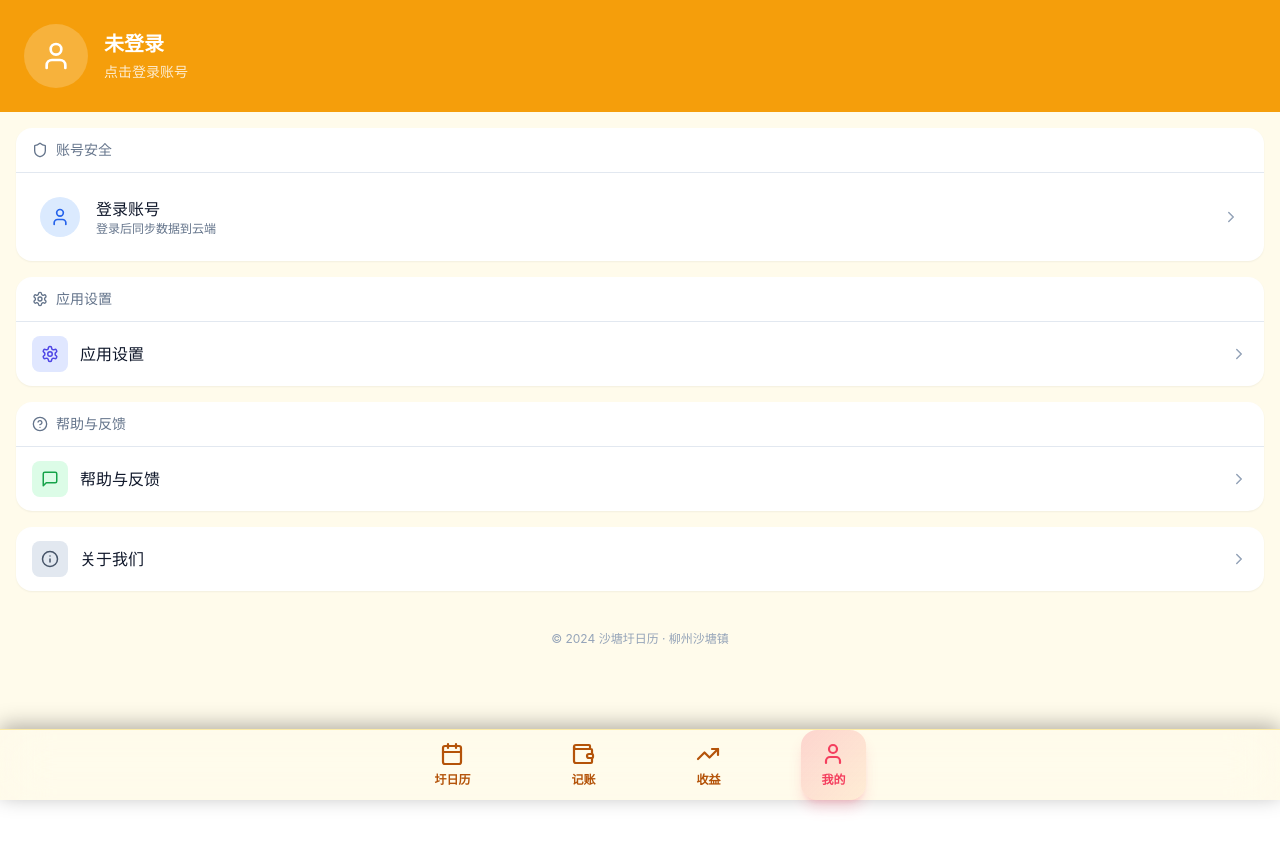
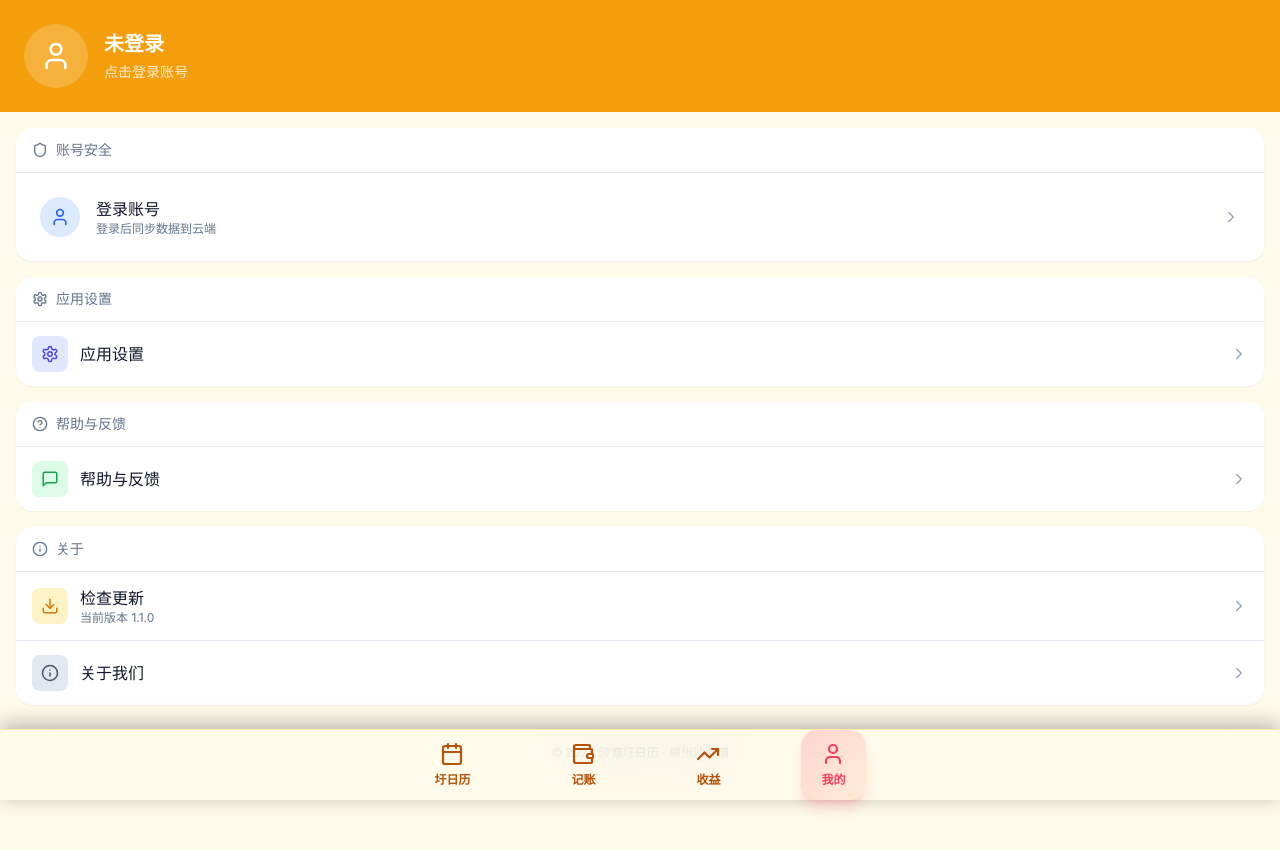
Before and after one commit to XiaoZhi1487/shtang-calendar, a React (Vite) app: page /my in a window 1280 px wide. Shown: the top 850 px of the page. Before the commit the page ends 800 px from the top, so only its background shows below. Built offline with nearby package versions, Linux system fonts and the light colour scheme.

Commit message:
⭐v1.1.1修复登录问题

```diff
--- a/src/config/api.ts
+++ b/src/config/api.ts
@@ -1,16 +1,9 @@
 
 // API 配置
-// 你可以在这里修改你的后端服务器地址
-// 如果你部署到了公网服务器，把下面的地址改成你的服务器地址
+// 使用线上 Render 后端地址
+const RENDER_API_BASE = 'https://shtang-calendar.onrender.com/api';
 
-// 开发环境使用本地地址
-const DEV_API_BASE = 'http://localhost:3000/api';
-
-// 生产环境 - 如果你部署到了公网服务器，请改成你的服务器地址
-// 例如：'https://your-domain.com/api'
-const PROD_API_BASE = 'https://shtang-calendar.onrender.com/api';
-
-// 根据环境自动选择
-export const API_BASE = import.meta.env.DEV ? DEV_API_BASE : PROD_API_BASE;
+// 始终使用线上地址（Render 部署的后端）
+export const API_BASE = RENDER_API_BASE;
 
 console.log('🌐 API 地址:', API_BASE);
--- a/src/pages/MyPage.tsx
+++ b/src/pages/MyPage.tsx
@@ -2,7 +2,7 @@ import React, { useState } from 'react';
 import {
   User, Lock, Settings, HelpCircle, RefreshCw, Info,
   LogOut, Users, ChevronRight,
-  MessageSquare, Shield, Database
+  MessageSquare, Shield, Database, Download
 } from 'lucide-react';
 import { useThemeStore } from '../store/themeStore';
 import { useUserStore } from '../store/userStore';
@@ -10,6 +10,7 @@ import { useAppStore } from '../store/useAppStore';
 import { LoginModal } from '../components/LoginModal';
 import { AccountSwitchModal } from '../components/AccountSwitchModal';
 import { LogoutConfirmModal } from '../components/LogoutConfirmModal';
+import { UpdateModal } from '../components/UpdateModal';
 import { AccountSecurityPage } from './AccountSecurityPage';
 import { AppSettingsPage } from './AppSettingsPage';
 import { HelpFeedbackPage } from './HelpFeedbackPage';
@@ -19,7 +20,7 @@ type PageType = 'main' | 'accountSecurity' | 'appSettings' | 'helpFeedback' | 'a
 
 export function MyPage() {
   const { theme } = useThemeStore();
-  const { user, login, register, logout } = useUserStore();
+  const { user, login, register, logout, getAppVersion, checkUpdate } = useUserStore();
   const { refreshAccounts } = useAppStore();
 
   const [showLogin, setShowLogin] = useState(false);
@@ -28,6 +29,10 @@ export function MyPage() {
   const [currentPage, setCurrentPage] = useState<PageType>('main');
   const [syncing, setSyncing] = useState(false);
   const [syncMsg, setSyncMsg] = useState<string>('从云端刷新数据');
+  const [checkingUpdate, setCheckingUpdate] = useState(false);
+  const [updateInfo, setUpdateInfo] = useState<{ hasUpdate: boolean; version?: string; releaseNote?: string; downloadUrl?: string } | null>(null);
+  const [showUpdateModal, setShowUpdateModal] = useState(false);
+  const [showLatestToast, setShowLatestToast] = useState(false);
 
   const isLoggedIn = !!user;
 
@@ -45,6 +50,31 @@ export function MyPage() {
   const handleLogout = () => {
     logout();
     setShowLogoutConfirm(false);
+  };
+
+  // 检查更新
+  const handleCheckUpdate = async () => {
+    setCheckingUpdate(true);
+    const result = await checkUpdate();
+    setUpdateInfo(result);
+    setCheckingUpdate(false);
+
+    if (result.hasUpdate) {
+      // 有新版本，显示弹窗
+      setShowUpdateModal(true);
+    } else {
+      // 已是最新版本，显示提示
+      setShowLatestToast(true);
+      setTimeout(() => setShowLatestToast(false), 2000);
+    }
+  };
+
+  // 处理更新跳转
+  const handleUpdate = () => {
+    if (updateInfo?.downloadUrl) {
+      window.open(updateInfo.downloadUrl, '_blank');
+    }
+    setShowUpdateModal(false);
   };
 
   if (currentPage === 'accountSecurity') return <AccountSecurityPage onBack={() => setCurrentPage('main')} />;
@@ -65,6 +95,14 @@ export function MyPage() {
         isOpen={showLogoutConfirm}
         onClose={() => setShowLogoutConfirm(false)}
         onConfirm={handleLogout}
+      />
+      <UpdateModal
+        isOpen={showUpdateModal}
+        onClose={() => setShowUpdateModal(false)}
+        onUpdate={handleUpdate}
+        version={updateInfo?.version || ''}
+        releaseNote={updateInfo?.releaseNote || ''}
+        downloadUrl={updateInfo?.downloadUrl || ''}
       />
 
       <div className="bg-amber-500 p-6">
@@ -192,11 +230,50 @@ export function MyPage() {
           </div>
         </div>
 
-        {/* 关于 */}
+        {/* 关于与版本 */}
         <div className={theme === 'dark' ? `rounded-2xl ${bgDark} shadow-sm overflow-hidden` : `rounded-2xl ${bgLight} shadow-sm overflow-hidden`}>
+          <div className={`px-4 py-3 border-b ${theme === 'dark' ? borderDark : borderLight}`}>
+            <div className="flex items-center gap-2 text-sm font-medium text-slate-500">
+              <Info size={16} />
+              关于
+            </div>
+          </div>
+
+          {/* 检查更新 */}
+          <div
+            onClick={handleCheckUpdate}
+            className={theme === 'dark' ? 'flex items-center justify-between px-4 py-3.5 cursor-pointer hover:bg-slate-700/50' : 'flex items-center justify-between px-4 py-3.5 cursor-pointer hover:bg-slate-50'}
+          >
+            <div className="flex items-center gap-3">
+              <div className={theme === 'dark' ? 'w-9 h-9 rounded-lg flex items-center justify-center bg-amber-500/20' : 'w-9 h-9 rounded-lg flex items-center justify-center bg-amber-100'}>
+                <Download size={18} className={`${theme === 'dark' ? 'text-amber-400' : 'text-amber-600'} ${checkingUpdate ? 'animate-spin' : ''}`} />
+              </div>
+              <div>
+                <div className={theme === 'dark' ? 'font-medium text-white' : 'font-medium text-slate-900'}>检查更新</div>
+                <div className={theme === 'dark' ? 'text-xs text-slate-400' : 'text-xs text-slate-500'}>
+                  {updateInfo?.hasUpdate ? `发现新版本 ${updateInfo.version}` : `当前版本 ${getAppVersion()}`}
+                </div>
+              </div>
+            </div>
+            {updateInfo?.hasUpdate ? (
+              <a
+                href={updateInfo.downloadUrl}
+                target="_blank"
+                rel="noopener noreferrer"
+                className="px-3 py-1.5 bg-amber-500 text-white text-xs rounded-full font-medium"
+                onClick={(e) => e.stopPropagation()}
+              >
+                立即更新
+              </a>
+            ) : (
+              <ChevronRight size={18} className={theme === 'dark' ? 'text-slate-500' : 'text-slate-400'} />
+            )}
+          </div>
+
+          {/* 关于我们 */}
           <div
             onClick={() => setCurrentPage('about')}
-            className={theme === 'dark' ? 'flex items-center justify-between px-4 py-3.5 cursor-pointer hover:bg-slate-700/50' : 'flex items-center justify-between px-4 py-3.5 cursor-pointer hover:bg-slate-50'}
+            className={theme === 'dark' ? 'flex items-center justify-between px-4 py-3.5 cursor-pointer border-t border-slate-700/20 hover:bg-slate-700/50' : 'flex items-center justify-between px-4 py-3.5 cursor-pointer border-t border-slate-200 hover:bg-slate-50'}
           >
             <div className="flex items-center gap-3">
               <div className={theme === 'dark' ? 'w-9 h-9 rounded-lg flex items-center justify-center bg-slate-500/20' : 'w-9 h-9 rounded-lg flex items-center justify-center bg-slate-200'}>
@@ -242,6 +319,22 @@ export function MyPage() {
           <div className={theme === 'dark' ? 'text-xs text-slate-500' : 'text-xs text-slate-400'}>© 2024 沙塘圩日历 · 柳州沙塘镇</div>
         </div>
       </div>
+
+      {/* 已是最新版本提示 */}
+      {showLatestToast && (
+        <div className="fixed inset-0 z-50 flex items-center justify-center pointer-events-none">
+          <div className={`px-6 py-3 rounded-xl shadow-lg animate-fade-in-out
+            ${theme === 'dark' ? 'bg-slate-800 text-white' : 'bg-white text-slate-800'}
+          `}>
+            <div className="flex items-center gap-2">
+              <svg className="w-5 h-5 text-green-500" fill="none" stroke="currentColor" viewBox="0 0 24 24">
+                <path strokeLinecap="round" strokeLinejoin="round" strokeWidth={2} d="M5 13l4 4L19 7" />
+              </svg>
+              <span className="font-medium">已是最新版本</span>
+            </div>
+          </div>
+        </div>
+      )}
     </div>
   );
 }
--- a/src/store/useAppStore.ts
+++ b/src/store/useAppStore.ts
@@ -103,6 +103,10 @@ export const useAppStore = create<AppState>()(
           });
           if (!res.ok) {
             console.error('[刷新] HTTP 失败:', res.status);
+            if (res.status === 401) {
+              console.log('[刷新] token 已过期，自动登出');
+              useUserStore.getState().logout();
+            }
             return false;
           }
           const data = await res.json();
@@ -119,6 +123,7 @@ export const useAppStore = create<AppState>()(
       // 添加一条
       addAccount: async (entry) => {
         const token = hasToken();
+        console.log('[添加] token:', token ? '存在' : '不存在', token?.substring(0, 20) + '...');
 
         if (token) {
           // 已登录：写 MySQL
@@ -143,6 +148,11 @@ export const useAppStore = create<AppState>()(
             });
             if (!res.ok) {
               console.error('[添加] HTTP 失败:', res.status);
+              if (res.status === 401) {
+                // token 过期，自动登出
+                console.log('[添加] token 已过期，自动登出');
+                useUserStore.getState().logout();
+              }
               return false;
             }
             console.log('[添加] MySQL 成功');
@@ -179,6 +189,10 @@ export const useAppStore = create<AppState>()(
             });
             if (!res.ok) {
               console.error('[删除] HTTP 失败:', res.status);
+              if (res.status === 401) {
+                console.log('[删除] token 已过期，自动登出');
+                useUserStore.getState().logout();
+              }
               return false;
             }
             console.log('[删除] MySQL 成功');
--- a/src/store/userStore.ts
+++ b/src/store/userStore.ts
@@ -99,15 +99,17 @@ export const useUserStore = create<UserState>()(
           const res = await fetch(`${API_BASE}/version/latest`);
           if (!res.ok) return { hasUpdate: false };
           const data = await res.json();
-          if (data.version && data.version !== APP_VERSION) {
+          // 后端返回结构: { success: true, version: { version, releaseNote, downloadUrl, createdAt } }
+          const latestVersion = data.version?.version;
+          if (latestVersion && latestVersion !== APP_VERSION) {
             return {
               hasUpdate: true,
-              version: data.version,
-              releaseNote: data.releaseNote,
-              downloadUrl: data.downloadUrl,
+              version: latestVersion,
+              releaseNote: data.version.releaseNote,
+              downloadUrl: data.version.downloadUrl,
             };
           }
-          return { hasUpdate: false, version: data.version };
+          return { hasUpdate: false, version: latestVersion };
         } catch {
           return { hasUpdate: false };
         }
@@ -115,11 +117,26 @@ export const useUserStore = create<UserState>()(
     }),
     {
       name: 'user-storage',
-      // 重新初始化后（如刷新页面）：若之前已登录，则从 MySQL 拉回数据
+      // 重新初始化后（如刷新页面）：验证 token 是否有效
       onRehydrateStorage: () => (state) => {
         if (state && state.token) {
-          setTimeout(() => {
-            useAppStore.getState().refreshAccounts();
+          // 验证 token 有效性
+          setTimeout(async () => {
+            try {
+              const res = await fetch(`${API_BASE}/accounts`, {
+                headers: { 'Authorization': `Bearer ${state.token}` },
+              });
+              if (res.status === 401) {
+                // token 无效或过期，清除登录状态
+                console.log('[userStore] token 已过期，自动登出');
+                useUserStore.getState().logout();
+              } else {
+                // token 有效，拉取数据
+                await useAppStore.getState().refreshAccounts();
+              }
+            } catch (e) {
+              console.error('[userStore] 验证 token 失败:', e);
+            }
           }, 100);
         }
       },
--- a/tailwind.config.js
+++ b/tailwind.config.js
@@ -7,7 +7,19 @@ export default {
     container: {
       center: true,
     },
-    extend: {},
+    extend: {
+      animation: {
+        'fade-in-out': 'fadeInOut 2s ease-in-out',
+      },
+      keyframes: {
+        fadeInOut: {
+          '0%': { opacity: '0', transform: 'translateY(-10px)' },
+          '15%': { opacity: '1', transform: 'translateY(0)' },
+          '85%': { opacity: '1', transform: 'translateY(0)' },
+          '100%': { opacity: '0', transform: 'translateY(-10px)' },
+        },
+      },
+    },
   },
   plugins: [],
 };
```
